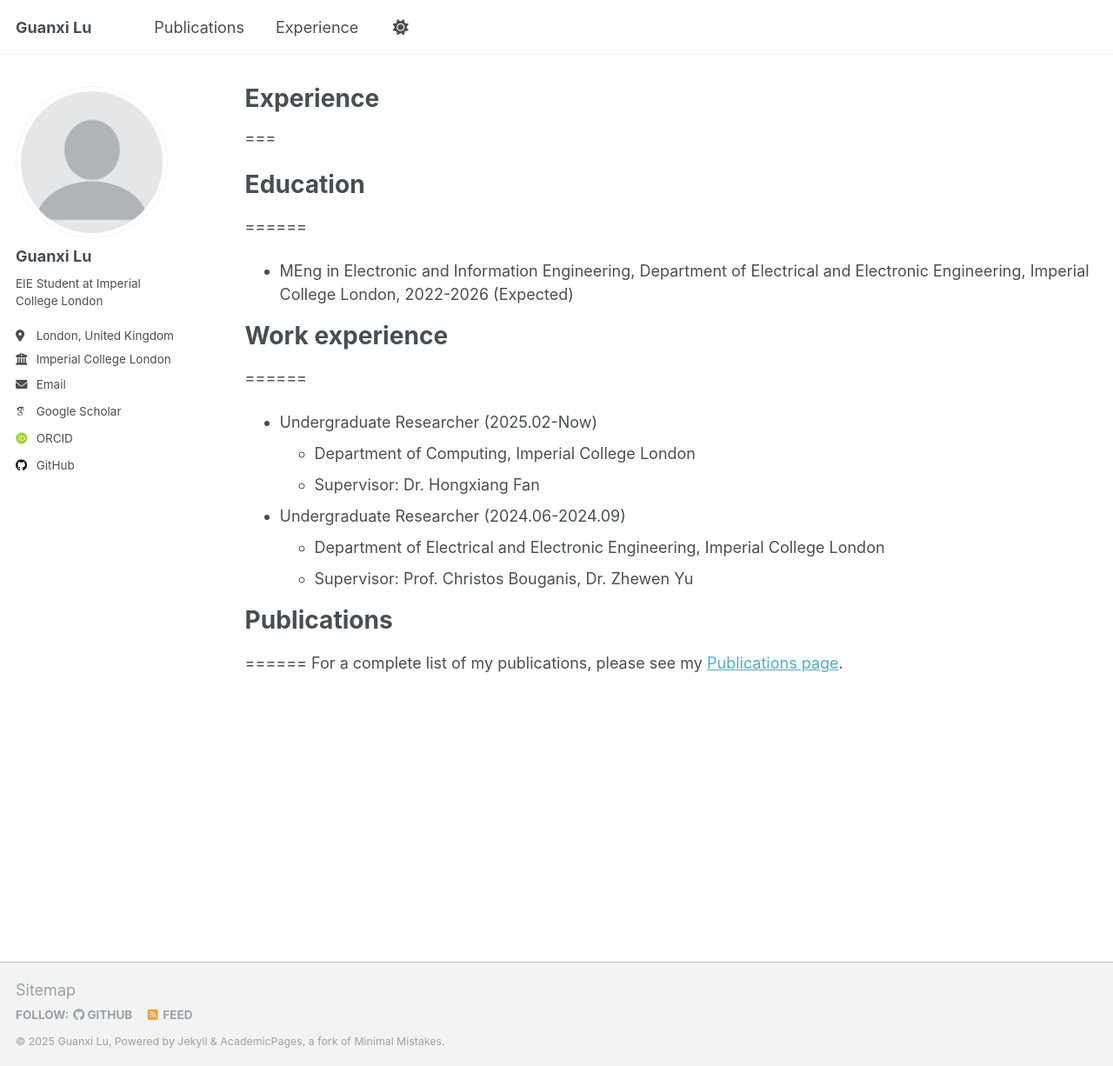
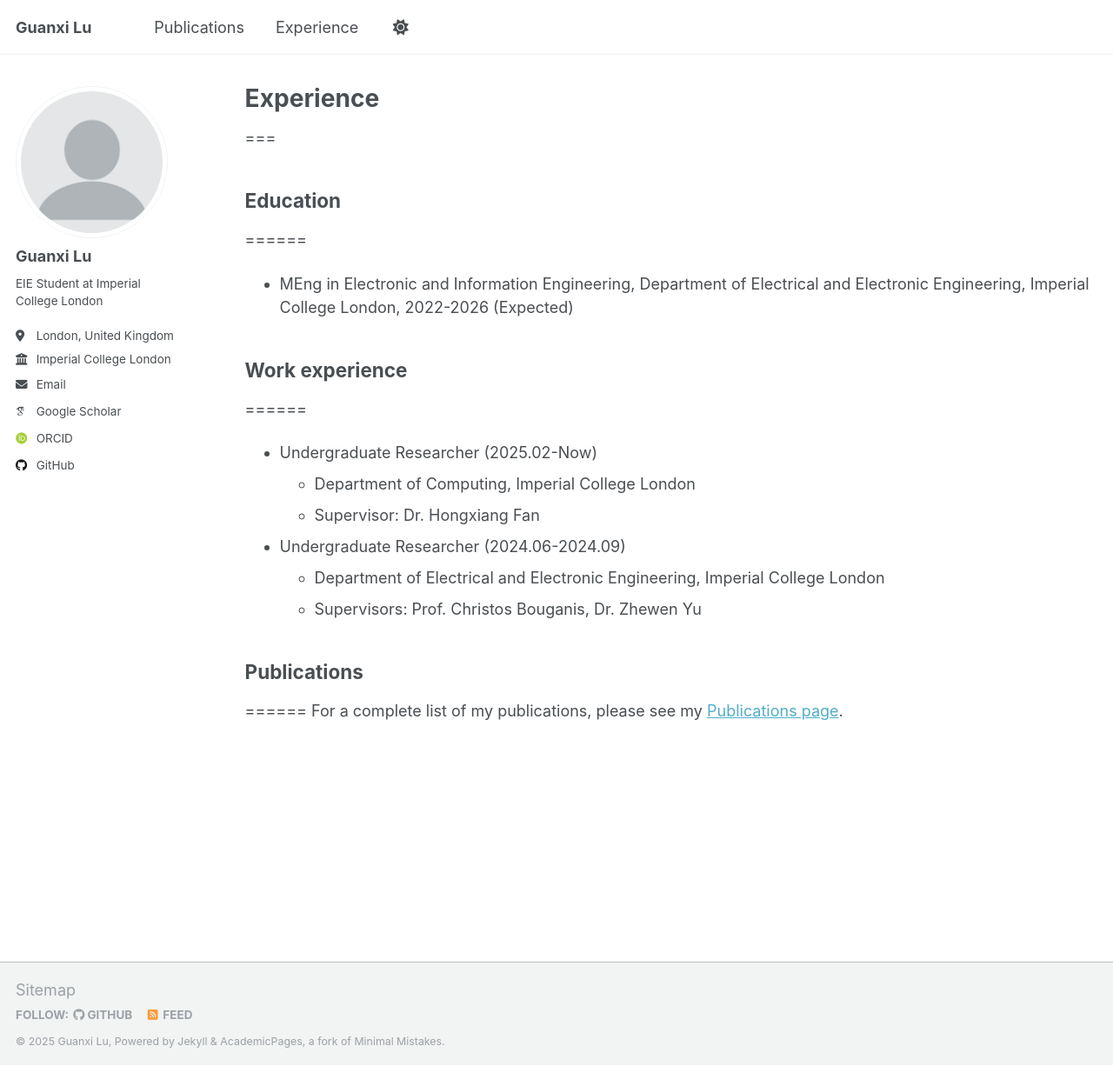
Before and after one commit to lgxi24/lgxi24.github.io, a Jekyll site: the page built from _pages/cv.md, in a window 1280 px wide and 1226 px high. Shown: the whole window at 87% size. Built offline with Jekyll 4.4.1, drawn with Linux system fonts in a browser that asks for light colours; some web fonts are replaced; a script that is not in the unit is left out.

Commit message:
update cv page

```diff
--- a/_pages/cv.md
+++ b/_pages/cv.md
@@ -11,11 +11,11 @@ redirect_from:
 
 ===
 
-# Education
+## Education
 ======
 * MEng in Electronic and Information Engineering, Department of Electrical and Electronic Engineering, Imperial College London, 2022-2026 (Expected)
 
-# Work experience
+## Work experience
 ======
 * Undergraduate Researcher (2025.02-Now)
   * Department of Computing, Imperial College London
@@ -23,7 +23,7 @@ redirect_from:
 
 * Undergraduate Researcher (2024.06-2024.09)
   * Department of Electrical and Electronic Engineering, Imperial College London
-  * Supervisor: Prof. Christos Bouganis, Dr. Zhewen Yu
+  * Supervisors: Prof. Christos Bouganis, Dr. Zhewen Yu
 
 
 <!-- Skills
@@ -35,7 +35,7 @@ redirect_from:
   * Sub-skill 2.3
 * Skill 3 -->
 
-# Publications
+## Publications
 ======
 For a complete list of my publications, please see my [Publications page](/publications/).
 
```
